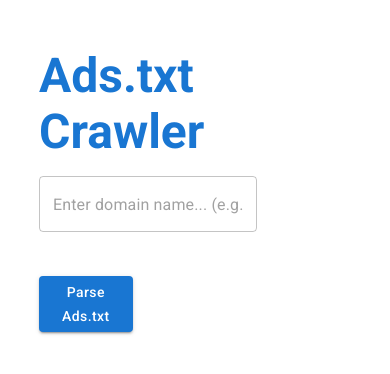
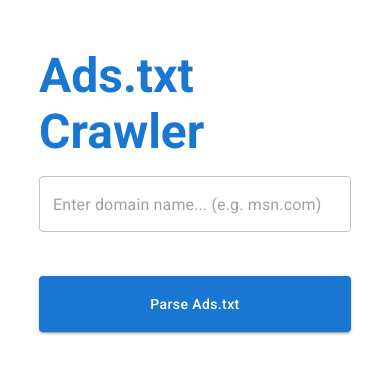
Before and after one commit to ayalasegal/ads-txt-analyzer, a React (Create React App) app in the folder client/: page / in a window 390 px wide. Shown: the top 374 px of the page. Built offline with nearby package versions, Linux system fonts and the light colour scheme.

Commit message:
change styles for responsiveness

```diff
--- a/client/src/App.css
+++ b/client/src/App.css
@@ -1,4 +1,9 @@
-/* Add additional styling as needed for responsiveness */
+.input-text-field{
+  width: "70%",
+}
+.input-button{
+  width: "30%"
+}
 @media screen and (max-width: 800px) {
   .input-container {
     flex-direction: column;
--- a/client/src/components/InputComponent.jsx
+++ b/client/src/components/InputComponent.jsx
@@ -31,16 +31,15 @@ function InputComponent({ onDomainDetails }) {
         style={{
           marginRight: "1rem",
           flex: 1,
-          width: "70%",
           marginBottom: "1rem",
         }}
         onKeyPress={handleKeyPress}
       />
       <Button
-        className="input-button "
+        className="input-button"
         variant="contained"
         onClick={handleClick}
-        style={{ height: "3.5rem", width: "30%", textTransform: "initial" }}
+        style={{ height: "3.5rem", textTransform: "initial" }}
       >
         Parse Ads.txt
       </Button>
```
